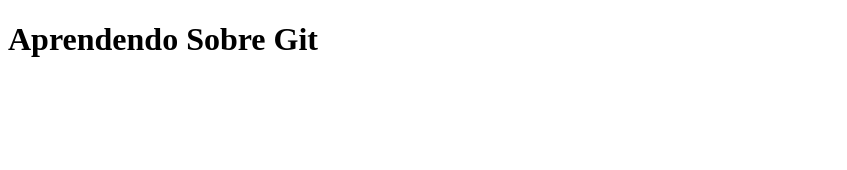
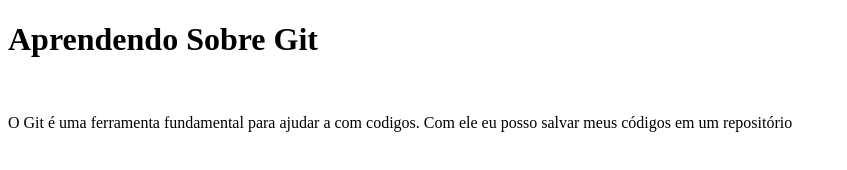
Before and after one commit to baimas/projeto-curso-git, a plain HTML site: page index.html in a window 1280 px wide. Shown: the whole page, without its empty margins (0-847 px from the left). Drawn offline with Linux system fonts and the light colour scheme.

Commit message:
Coloando conteúdo no arquivo

```diff
--- a/index.html
+++ b/index.html
@@ -9,6 +9,8 @@
 <body>
 
     <h1>Aprendendo Sobre Git</h1>
+    <br>
 
+    <p>O Git é uma ferramenta fundamental para ajudar a com codigos. Com ele eu posso salvar meus códigos em um repositório</p>
 </body>
 </html>
```
